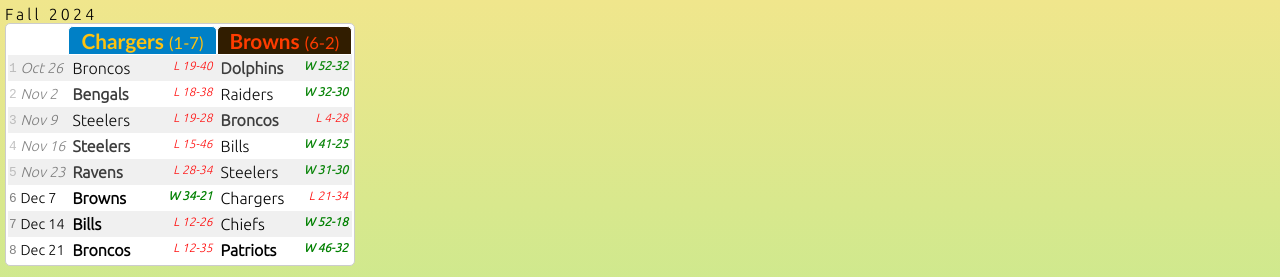
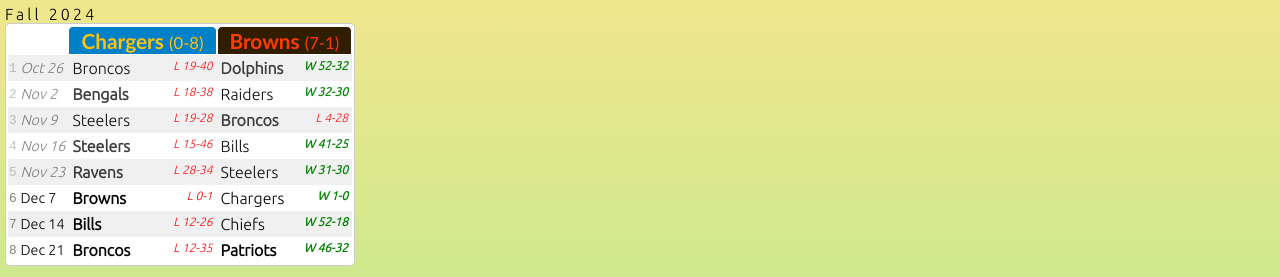
Before and after one commit to jonbri/flag, a Next.js app: page / in a window 1280 px wide. Shown: the top 277 px of the page. Built offline with nearby package versions, Linux system fonts and the light colour scheme.

Commit message:
ff - not enough players

```diff
--- a/src/data.ts
+++ b/src/data.ts
@@ -183,7 +183,7 @@
             time: "3:00",
             opponent: "Browns",
             home: true,
-            score: "34-21",
+            score: "0-1",
             stats: {
               Austin: { rec: 1, td: 0, int: 0, sack: 0, safety: 0 },
             },
@@ -193,7 +193,7 @@
             time: "3:00",
             opponent: "Chargers",
             home: false,
-            score: "21-34",
+            score: "1-0",
             stats: {
               Jason: { rec: 3, td: 1, int: 0, sack: 0, safety: 0 },
             },
```
